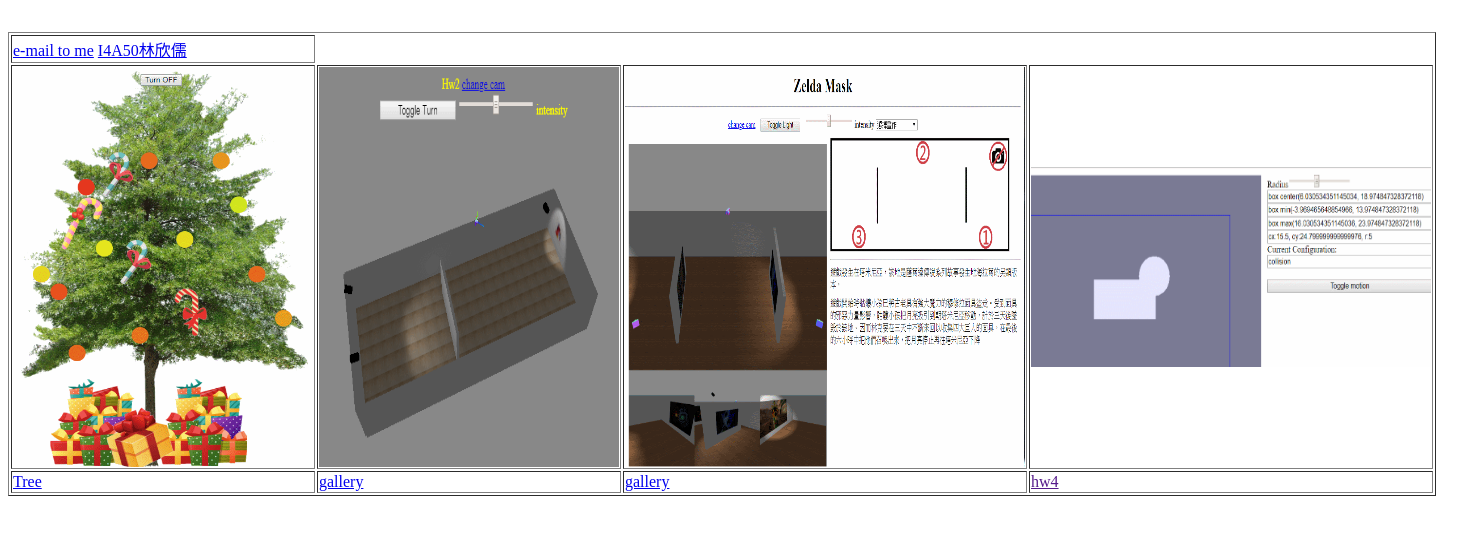
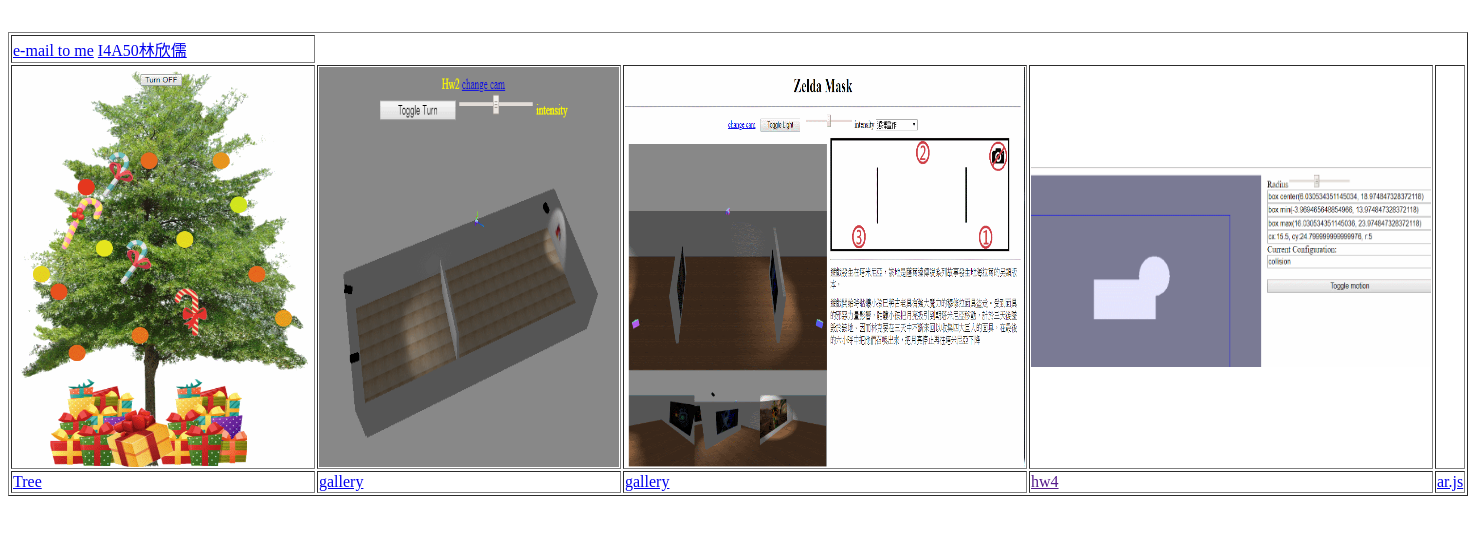
Before and after one commit to otorineko6790/Web3D, a plain HTML site: page index.html in a window 1280 px wide. Shown: the whole page, 1468 px wide, since content can reach past the window. Drawn offline with Linux system fonts and the light colour scheme.

Commit message:
Update index.html

```diff
--- a/index.html
+++ b/index.html
@@ -15,12 +15,14 @@
 	   <td><img src="gallery.gif" width="300px" height="400px"></td>
 	   <td><img src="gallery_zelda.gif" width="400px" height="400px"></td>
 	<td><img src="hw4.gif" width="400px" height="200px"></td>
+		<td></td>
 　	</tr>
 	<tr>
 　	  <td><a href=tree.html>Tree</a></td>
 	   <td><a href=gallery.html>gallery</a></td>
 	   <td><a href=gallery_zelda.html>gallery</a></td>
 	   <td><a href="">hw4</a></td>
+	   <td><a href="ar.html">ar.js</a></td>
 	</tr>
 	</table>
 <script>
```
